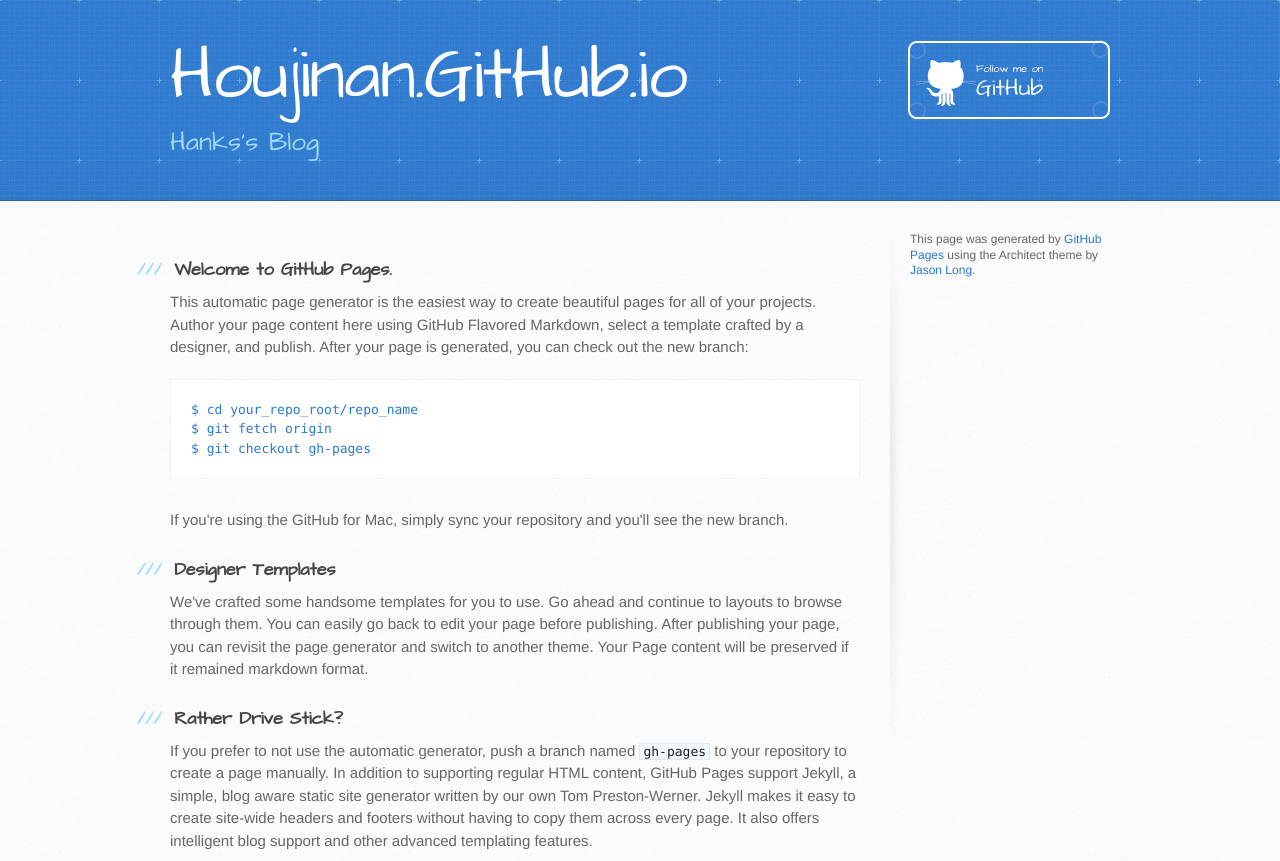
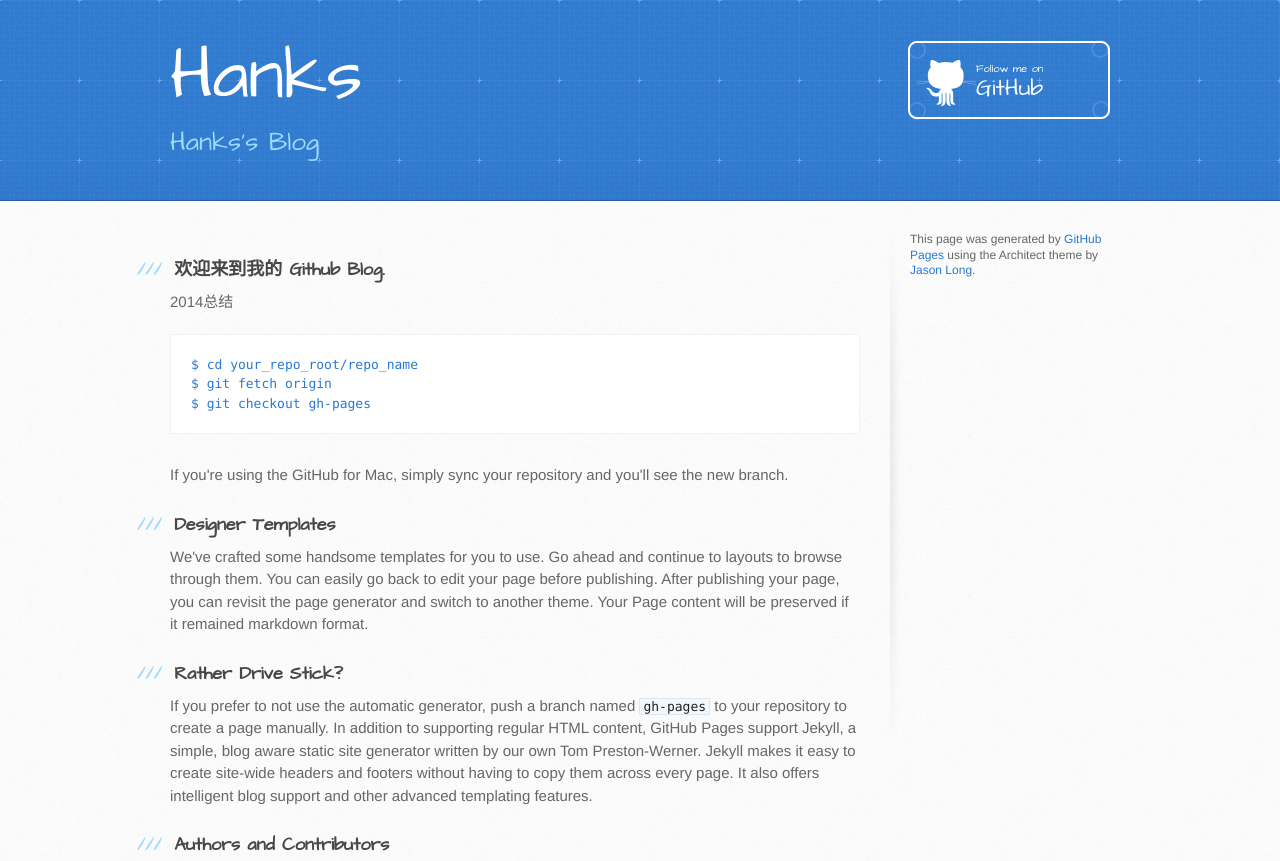
Before and after one commit to houjinan/houjinan.github.io, a plain HTML site: page index.html in a window 1280 px wide. Shown: the top 861 px of the page. Drawn offline with Linux system fonts and the light colour scheme.

Commit message:
upd myself info

```diff
--- a/index.html
+++ b/index.html
@@ -19,7 +19,7 @@
   <body>
     <header>
       <div class="inner">
-        <h1>Houjinan.GitHub.io</h1>
+      <h1><a href="http://houjinan.github.io" class="a_title">Hanks</a></h1>
         <h2>Hanks&#39;s Blog</h2>
         <a href="https://github.com/houjinan" class="button"><small>Follow me on</small> GitHub</a>
       </div>
@@ -29,9 +29,9 @@
       <div class="inner clearfix">
         <section id="main-content">
           <h3>
-<a id="welcome-to-github-pages" class="anchor" href="#welcome-to-github-pages" aria-hidden="true"><span class="octicon octicon-link"></span></a>Welcome to GitHub Pages.</h3>
+<a id="welcome-to-github-pages" class="anchor" href="#welcome-to-github-pages" aria-hidden="true"><span class="octicon octicon-link"></span></a>欢迎来到我的 Github Blog.</h3>
 
-<p>This automatic page generator is the easiest way to create beautiful pages for all of your projects. Author your page content here using GitHub Flavored Markdown, select a template crafted by a designer, and publish. After your page is generated, you can check out the new branch:</p>
+<p>2014总结</p>
 
 <pre><code>$ cd your_repo_root/repo_name
 $ git fetch origin
--- a/stylesheets/stylesheet.css
+++ b/stylesheets/stylesheet.css
@@ -878,3 +878,8 @@
 
 /* Mobile Portrait Size to Mobile Landscape Size (devices and browsers) */
 @media only screen and (max-width: 479px) { }
+
+
+.a_title{
+  color: #ffffff;
+}
```
